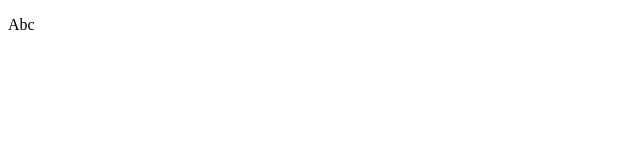
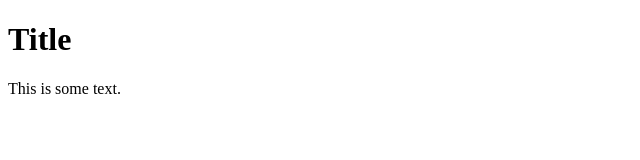
Before and after one commit to sierramemorial/sierramemorial.github.io, a plain HTML site: page index.html in a window 1280 px wide. Shown: the whole page, without its empty margins (0-640 px from the left). Drawn offline with Linux system fonts and the light colour scheme.

Commit message:
Update index.html

```diff
--- a/index.html
+++ b/index.html
@@ -13,6 +13,7 @@
 </head>
 
 <body>
-  <p>Abc</p>
+  <h1 class="title_text">Title</h1>
+  <p class="body-text">This is some text.</p>
 </body>
 </html>
```
